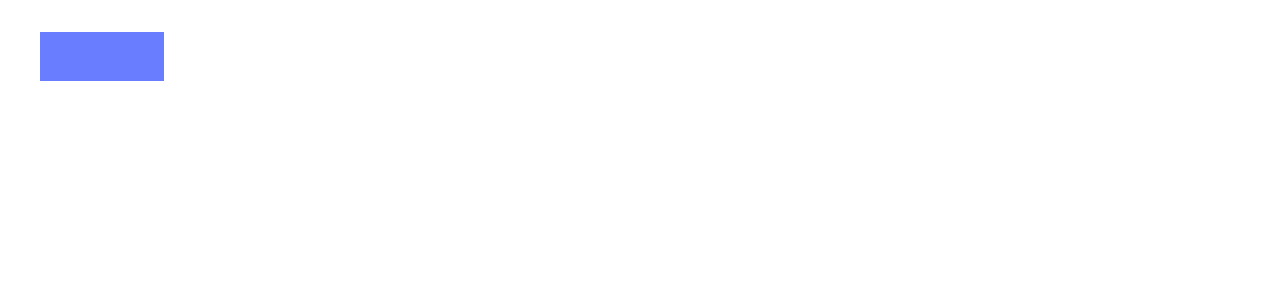
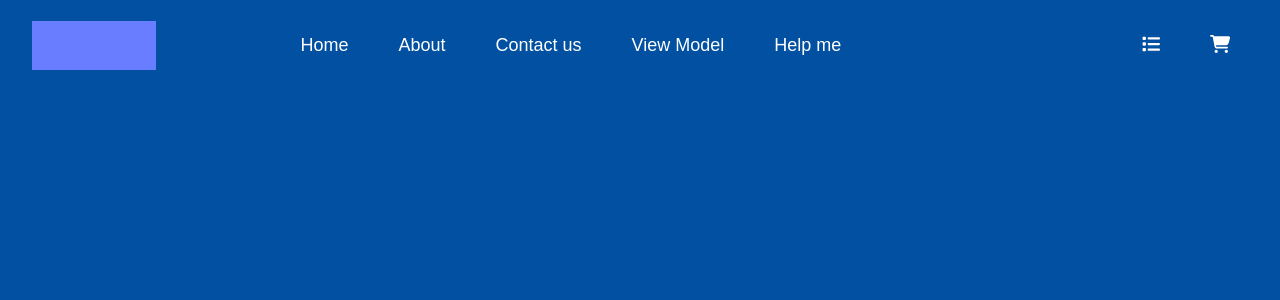
Before and after one commit to AliNiakan/shoe-shop, a React (Create React App) app: page /cart in a window 1280 px wide. Shown: the top 300 px of the page. Built offline with nearby package versions, Linux system fonts and the light colour scheme; grey boxes are pictures that could not be loaded.

Commit message:
Add cart route

```diff
--- a/src/App.tsx
+++ b/src/App.tsx
@@ -12,6 +12,7 @@ import BuyButton from './components/Home/BuyButton';
 import { BrowserRouter as Router, Routes, Route } from 'react-router-dom';
 import './styles/reset.css'
 import './styles/App.css'
+import CartPage from './components/Cart/CartPage';
 
 const DynamicBackground = createGlobalStyle<{ backgroundColor: string }>`
   body {
@@ -31,10 +32,9 @@ const Home: React.FC = () => {
   const imageUrl = selectedShoe?.imageUrl || '';
 
   return (
-    <div className='app-container'>
+    <div >
       <DynamicBackground backgroundColor={backgroundColor} />
       <MainLogo />
-      <GlobalStyles />
       {selectedShoe && <Shoe imageUrl={imageUrl} />}
       <div className='selectors'>
         <SizeSelector />
@@ -49,8 +49,10 @@ const App: React.FC = () => {
   return (
     <Router>
       <Header />
+      <GlobalStyles />
       <Routes>
         <Route path="/" element={<Home />} />
+        <Route path="/cart" element={<CartPage />} />
 
       </Routes>
     </Router>
--- /dev/null
+++ b/src/components/Cart/CartPage.css
@@ -0,0 +1,3 @@
+body{
+    background-color: #0150a1;
+}
--- /dev/null
+++ b/src/components/Cart/CartPage.tsx
@@ -0,0 +1,12 @@
+import React from 'react'
+import './CartPage.css'
+
+const CartPage : React.FC = () => {
+  return (
+    <div>
+
+    </div>
+  )
+}
+
+export default CartPage
--- a/src/styles/reset.css
+++ b/src/styles/reset.css
@@ -33,10 +33,7 @@ ol[role='list'] {
 }
 
 /* Set core body defaults */
-body {
-    min-height: 100vh;
-    line-height: 1.5;
-}
+
 
 /* Set shorter line heights on headings and interactive elements */
 h1,
```
Also changed, not shown: src/App.css (added).
